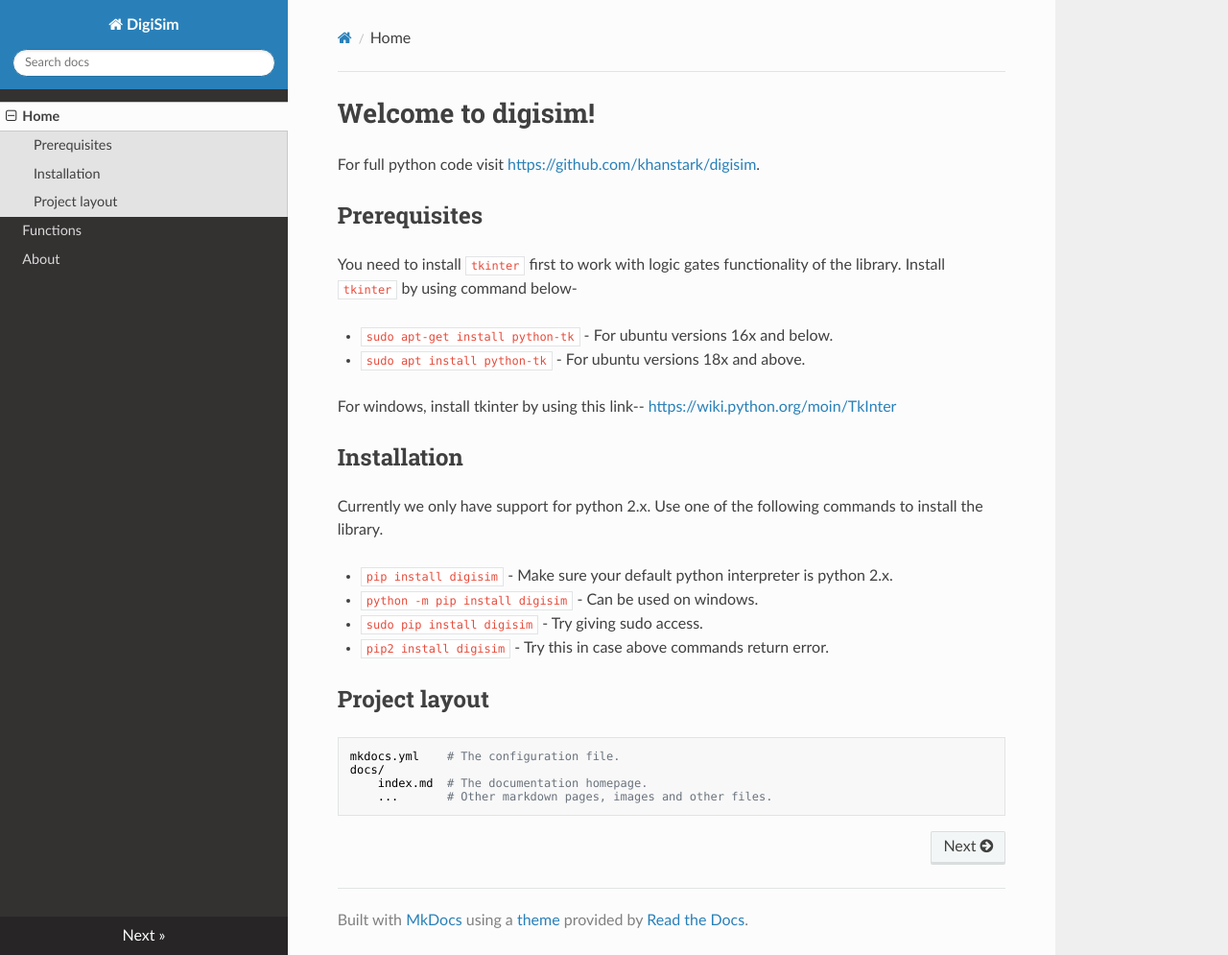
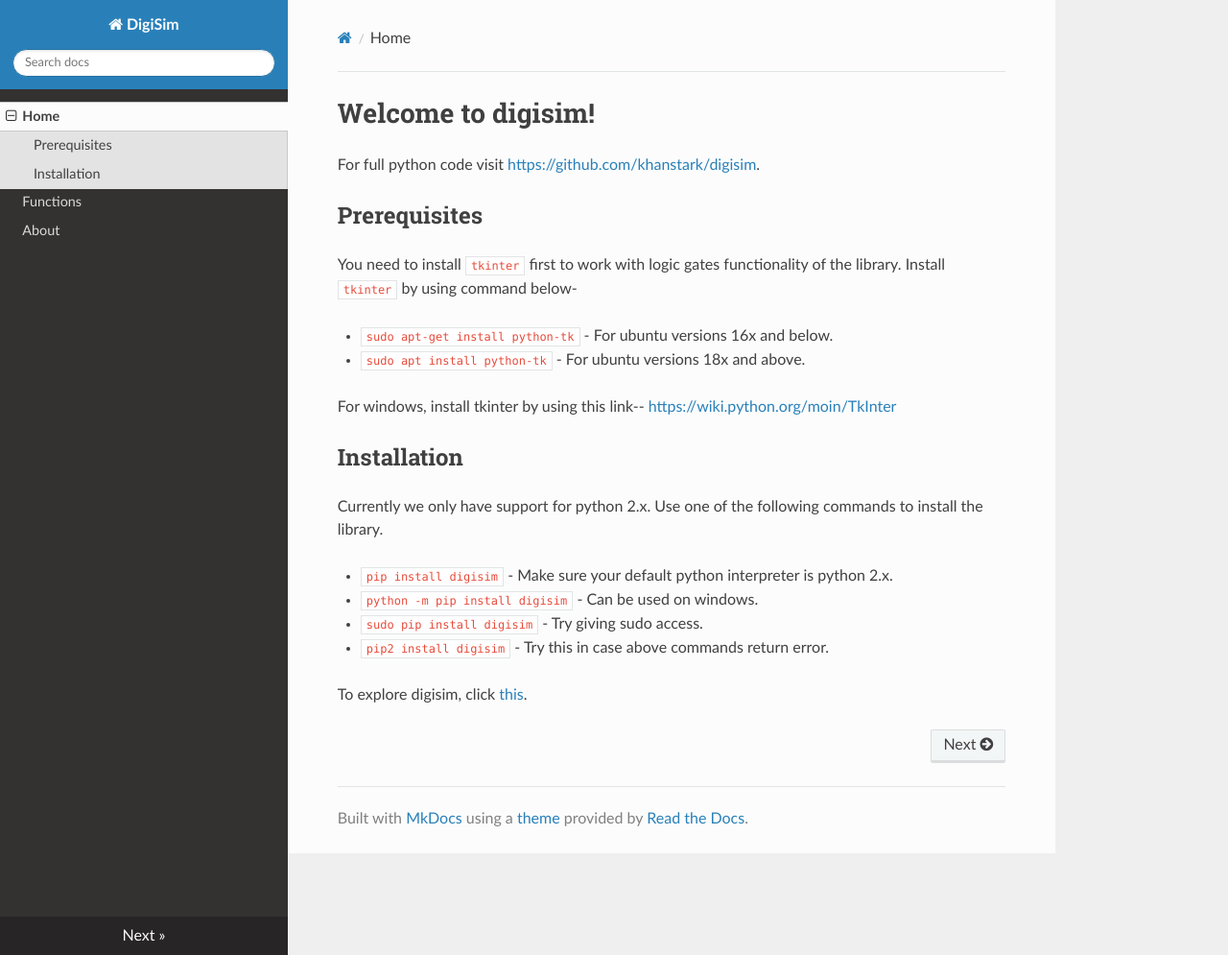
Before and after one commit to khanstark/DigiSim, an MkDocs documentation site: the page built from docs/index.md, in a window 1280 px wide and 995 px high. Shown: the whole window at 96% size. Built offline with MkDocs 1.6.1, drawn with Linux system fonts in a browser that asks for light colours; nearby versions of some CDN libraries.

Commit message:
Adding web pages

```diff
--- a/docs/index.md
+++ b/docs/index.md
@@ -23,9 +23,5 @@
 * `sudo pip install digisim` - Try giving sudo access.
 * `pip2 install digisim` - Try this in case above commands return error.
 
-## Project layout
 
-    mkdocs.yml    # The configuration file.
-    docs/
-        index.md  # The documentation homepage.
-        ...       # Other markdown pages, images and other files.
+To explore digisim, click [this](func.md).
```
Also changed, not shown: site/404.html, site/func/index.html (added), site/index.html, site/search.html, site/search/search_index.json, site/sitemap.xml, 1 other file.
